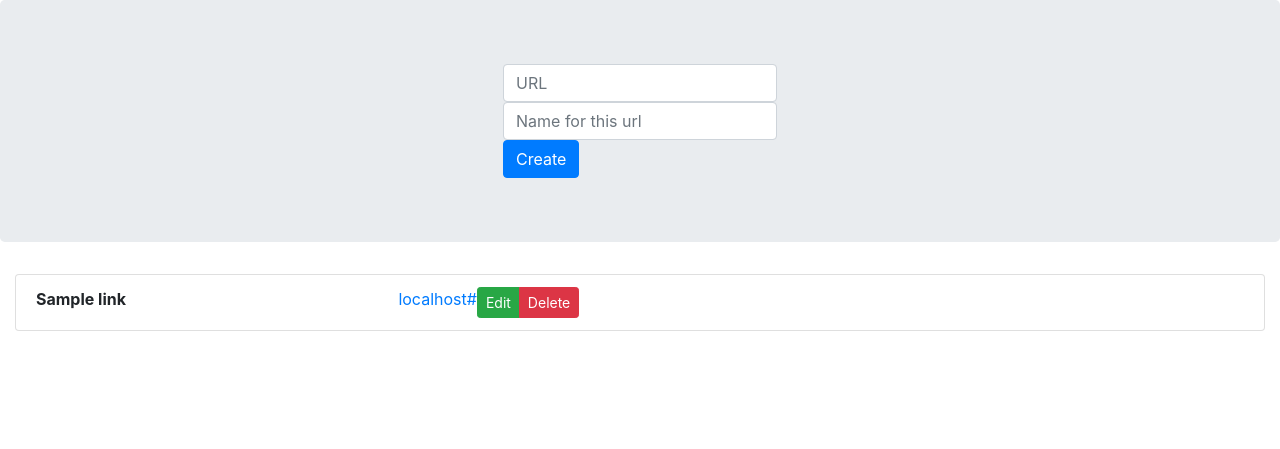
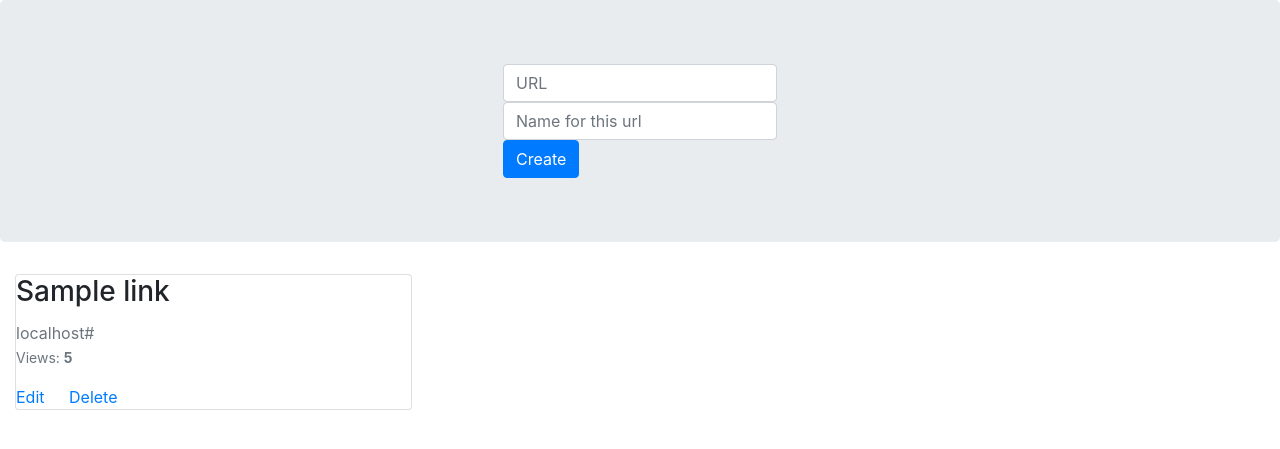
Before and after one commit to goldhand/link-shortener, a Django app: page / in a window 1280 px wide. Shown: the part 56-505 px from the top of the page. Run offline with Django 3.2, Linux system fonts and the light colour scheme; a user stored in the database is signed in; tables that the repository leaves empty hold one stand-in row (values such as "Sample post"); parts of the project's set-up code (start-up, migrations or seed data) failed here and were passed over; some libraries are stand-ins or nearby versions.

Commit message:
adds new bs4-alpha card designs

```diff
--- a/link-shortener-challenge/static/css/project.css
+++ b/link-shortener-challenge/static/css/project.css
@@ -31,13 +31,3 @@
   margin-left: auto;
   margin-right: auto;
   display: table; }
-
-.link-name {
-  font-weight: bolder;
-  min-width: 30%;
-  display: block;
-  float: left; }
-
-.link-url {
-  display: block;
-  float: left; }
--- a/link-shortener-challenge/static/sass/project.scss
+++ b/link-shortener-challenge/static/sass/project.scss
@@ -48,14 +48,3 @@
   margin-right: auto;
   display: table;
 }
-
-.link-name {
-  font-weight: bolder;
-  min-width: 30%;
-  display: block;
-  float: left;
-}
-.link-url {
-  display: block;
-  float: left;
-}
--- /dev/null
+++ b/link-shortener-challenge/templates/links/link_detail.html
@@ -0,0 +1,20 @@
+
+<div class="card">
+  <div class="card-block">
+    <h3 class="card-title">
+      {{ obj.name }}
+    </h3>
+    <a class="card-subtitle text-muted" href="{% url 'links:shorten' obj.link_key %}" target="_blank">
+      {{ domain }}{% url 'links:shorten' obj.link_key %}
+    </a>
+    <p class="card-text"><small class="text-muted">
+      Views: <strong>5</strong></small>
+    </p>
+    <a href="{% url 'links:update' obj.pk %}" class="card-link">
+      Edit
+    </a>
+    <a href="{% url 'links:delete' obj.pk %}" class="card-link">
+      Delete
+    </a>
+  </div>
+</div>
--- a/link-shortener-challenge/templates/links/link_list.html
+++ b/link-shortener-challenge/templates/links/link_list.html
@@ -16,25 +16,11 @@
 </section>
 
 <section id="links-list" class="container-fluid">
-  <div class="list-group">
+  <div class="row">
     {% for obj in object_list %}
-    <div class="list-group-item">
-      <span class="link-name">
-        {{ obj.name }}
-      </span>
-      <a class="link-url btn-link" href="{% url 'links:shorten' obj.link_key %}" target="_blank">
-        {{ domain }}{% url 'links:shorten' obj.link_key %}
-      </a>
-      <div class="btn-group pull-right">
-        <a href="{% url 'links:update' obj.pk %}" class="btn btn-success btn-sm">
-          Edit
-        </a>
-        <a href="{% url 'links:delete' obj.pk %}" class="btn btn-danger btn-sm">
-          Delete
-        </a>
+      <div class="col-md-4">
+        {% include 'links/link_detail.html' %}
       </div>
-      <div class="clearfix"></div>
-    </div>
     {% endfor %}
   </div>
 </section>
```
